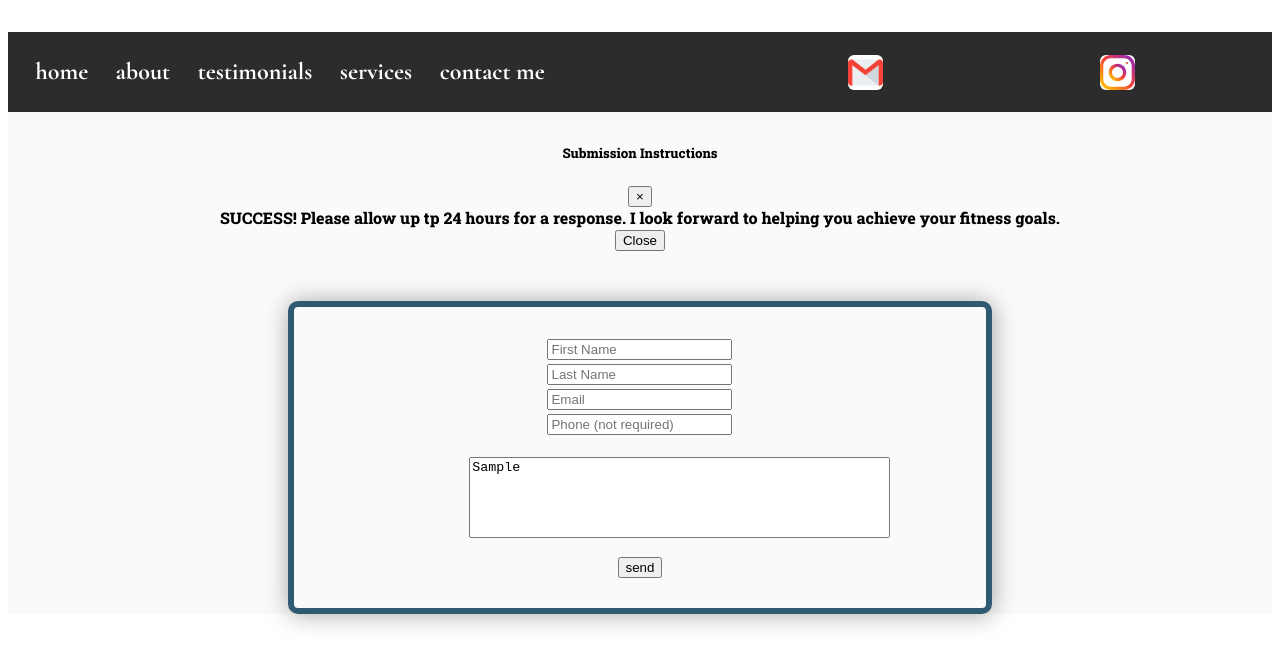
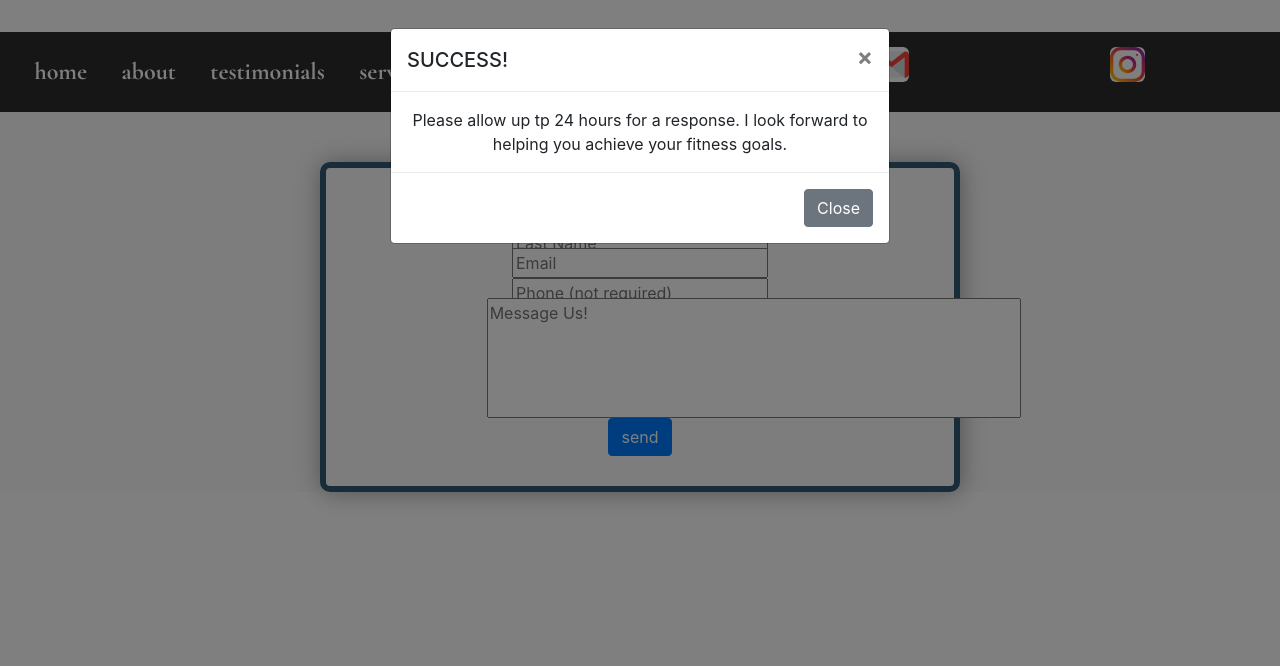
Before and after one commit to bigtechnology/portfolio, a React (Create React App) app: page /contact in a window 1280 px wide. Both pictures are taken after typing "Sample", "Sample", "name@example.com", "Sample", "Sample" into the empty fields and a click on the button "send". Shown: the top 666 px of the page. Built offline with nearby package versions, Linux system fonts and the light colour scheme.

Commit message:
Submit form modal working

```diff
--- a/public/index.html
+++ b/public/index.html
@@ -2,6 +2,7 @@
 <html lang="en">
   <head>
     <meta charset="utf-8" />
+
     <link rel="icon" href="%PUBLIC_URL%/favicon.svg" />
     <meta name="viewport" content="width=device-width, initial-scale=1" />
     <meta name="theme-color" content="#000000" />
@@ -9,6 +10,9 @@
       name="description"
       content="Web site created using bigTechnology"
     />
+        <!-- Bootstrap CSS -->
+        <link rel="stylesheet" href="https://maxcdn.bootstrapcdn.com/bootstrap/4.0.0/css/bootstrap.min.css" integrity="sha384-Gn5384xqQ1aoWXA+058RXPxPg6fy4IWvTNh0E263XmFcJlSAwiGgFAW/dAiS6JXm" crossorigin="anonymous">
+
     <link href="https://fonts.googleapis.com/css2?family=Cormorant+Garamond:wght@700&display=swap" rel="stylesheet">
     <link href="https://fonts.googleapis.com/css2?family=Roboto+Slab:wght@800&display=swap" rel="stylesheet">
     <link rel="apple-touch-icon" href="%PUBLIC_URL%/logo192.png" />
@@ -18,5 +22,8 @@
   <body>
     <noscript>You should not be here.</noscript>
     <div id="root"></div>
+    <script src="https://code.jquery.com/jquery-3.2.1.slim.min.js" integrity="sha384-KJ3o2DKtIkvYIK3UENzmM7KCkRr/rE9/Qpg6aAZGJwFDMVNA/GpGFF93hXpG5KkN" crossorigin="anonymous"></script>
+    <script src="https://cdnjs.cloudflare.com/ajax/libs/popper.js/1.12.9/umd/popper.min.js" integrity="sha384-ApNbgh9B+Y1QKtv3Rn7W3mgPxhU9K/ScQsAP7hUibX39j7fakFPskvXusvfa0b4Q" crossorigin="anonymous"></script>
+    <script src="https://maxcdn.bootstrapcdn.com/bootstrap/4.0.0/js/bootstrap.min.js" integrity="sha384-JZR6Spejh4U02d8jOt6vLEHfe/JQGiRRSQQxSfFWpi1MquVdAyjUar5+76PVCmYl" crossorigin="anonymous"></script>
   </body>
 </html>
--- a/src/components/contact_me/contactMe.js
+++ b/src/components/contact_me/contactMe.js
@@ -27,7 +27,7 @@ function ContactMe() {
     const handleSubmit = (e) => {
         e.preventDefault();
         // call the modal
-        setDisabled(true)
+        console.log("SUSUSUSU", user)
         setUser({
             firstName: "",
             lastName: "",
@@ -35,15 +35,14 @@ function ContactMe() {
             phone: "",
             message:""
         })
+
     }
-
-
 
 
     return (
         <div className="contact-me-wrapper">
             {/* modal if the user submits */}
-            {disabled ? <ContactModal/> : ""}
+
             <form className="form" onSubmit={handleSubmit}>
 
                 <div className="first-last">
@@ -64,10 +63,10 @@ function ContactMe() {
 
                 <div className="message-wrapper">
 
-                <textarea className="contact-input contact-message" placeholder="Message Us!" name="message" cols="50" rows="5" wrap="auto" maxLength="255" onChange={handleFormChange} ></textarea>
+                <textarea className="contact-input contact-message" type="text"  value={user.message} placeholder="Message Us!" name="message" cols="50" rows="5" wrap="auto" maxLength="255" onChange={handleFormChange} ></textarea>
                 </div>
 
-                <button type="submit">send</button>
+                <ContactModal  />
 
             </form>
         </div>
--- a/src/components/modals/contactModal.js
+++ b/src/components/modals/contactModal.js
@@ -2,28 +2,32 @@ import React from "react";
 
 // Modal
 
-export default function PromptSumbissionModal() {
+export default function ContactModal() {
 
     return (
         <>
+        {/* MODAL TRIGGER */}
+        <button type="submit" className="btn btn-primary" data-toggle="modal" data-target="#exampleModal">
+            send
+        </button>
+
         {/* MODAL */}
-        <div class="modal fade" id="exampleModal" tabindex="-1" aria-labelledby="exampleModalLabel" aria-hidden="true">
-        <div class="modal-dialog">
-            <div class="modal-content">
-            <div class="modal-header">
-                <h5 class="modal-title" id="exampleModalLabel">Submission Instructions</h5>
-                <button type="button" class="close" data-dismiss="modal" aria-label="Close">
+        <div className="modal fade" id="exampleModal" tabIndex="-1" aria-labelledby="exampleModalLabel" aria-hidden="true">
+        <div className="modal-dialog">
+            <div className="modal-content">
+            <div className="modal-header">
+                <h5 className="modal-title" id="exampleModalLabel">SUCCESS!</h5>
+                <button type="button" className="close" data-dismiss="modal" aria-label="Close">
                 <span aria-hidden="true">&times;</span>
                 </button>
             </div>
-            <div class="modal-body modal-font">
-                SUCCESS!
-
-                Please allow up tp 24 hours for a response.
-                I look forward to helping you achieve your fitness goals.
+            <div className="modal-body modal-font">
+            Please allow up tp 24 hours for a response.
+                    I look forward to helping you achieve your fitness goals.
             </div>
-            <div class="modal-footer">
-                <button type="button" class="btn btn-secondary" data-dismiss="modal">Close</button>
+            <div className="modal-footer">
+                <button type="button" className="btn btn-secondary" data-dismiss="modal">Close</button>
+                {/* <button type="button" className="btn btn-primary">Save changes</button> */}
             </div>
             </div>
         </div>
```
